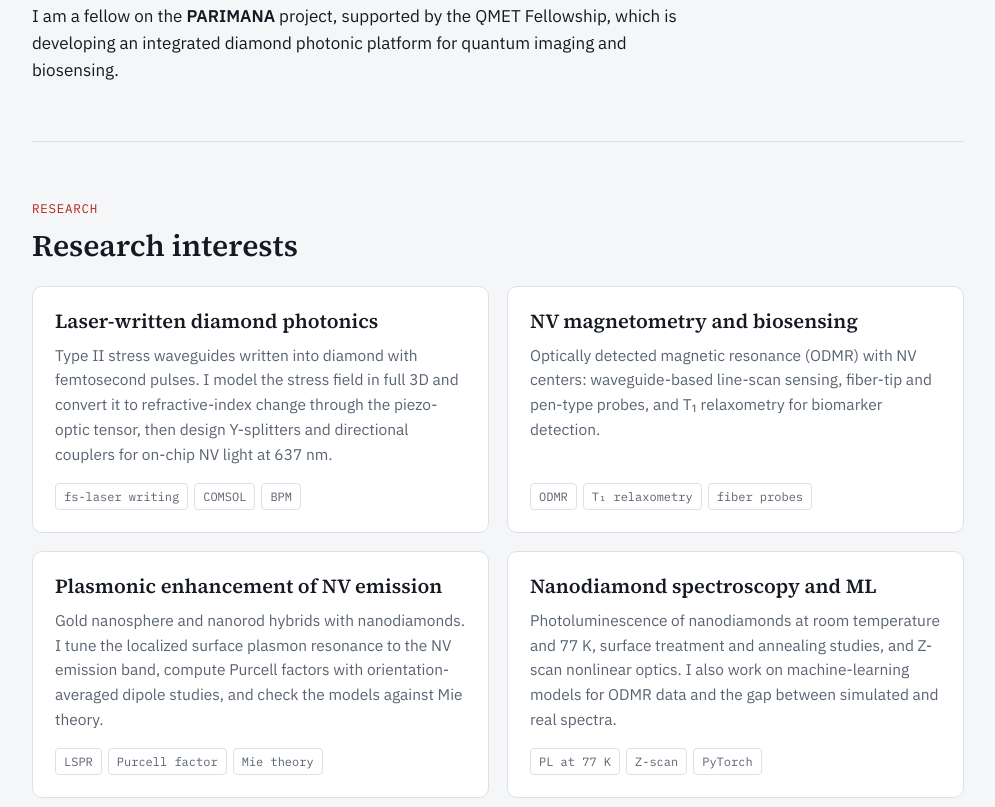
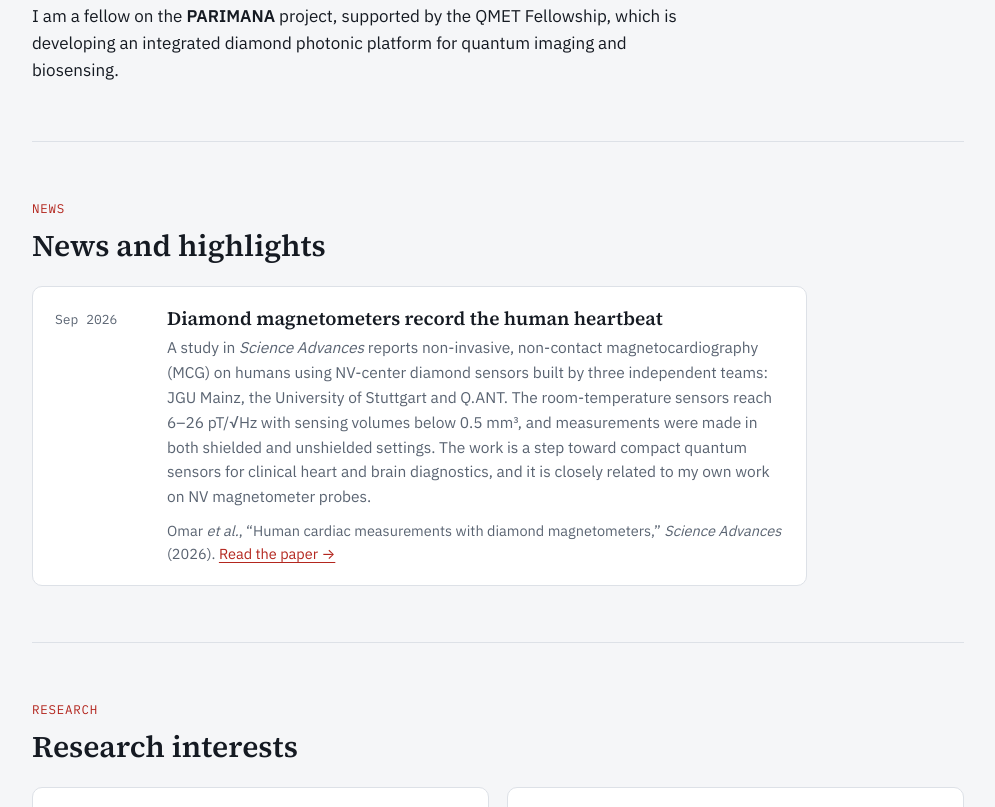
Before and after one commit to sachinnegi128-tech/sachinnegi128-tech.github.io, a plain HTML site: page index.html in a window 1280 px wide. Shown: the part 890-1697 px from the top of the page, without its empty margins (142-1137 px from the left). Drawn offline with Linux system fonts and the light colour scheme.

Commit message:
Add News section with diamond MCG paper highlight
Co-Authored-By: Claude Opus 5.5 <noreply@anthropic.com>
Claude-Session: https://claude.ai/code/session_01TRfCnrDVp9AxFGquzLeok2

```diff
--- a/index.html
+++ b/index.html
@@ -112,6 +112,13 @@ section h2{font-size:30px;margin-bottom:22px}
 .contact .card p{color:var(--ink)}
 .contact .k{font-family:var(--mono);font-size:12.5px;color:var(--muted);text-transform:uppercase;letter-spacing:.05em}
 
+.news{list-style:none;margin:0;padding:0;display:grid;gap:18px;max-width:76ch}
+.news li{display:grid;grid-template-columns:96px 1fr;gap:16px;background:var(--surface);border:1px solid var(--line);border-radius:10px;padding:20px 22px}
+.news .when{font-family:var(--mono);font-size:13px;color:var(--muted);padding-top:3px;font-variant-numeric:tabular-nums}
+.news h3{font-size:19px;margin-bottom:6px}
+.news p{font-size:15.5px;color:var(--muted)}
+.news .src{margin-top:10px;font-size:14.5px}
+@media (max-width:560px){.news li{grid-template-columns:1fr;gap:6px}}
 footer{border-top:1px solid var(--line);padding:28px 0 40px;color:var(--muted);font-size:14px}
 
 @media (max-width:820px){
@@ -134,6 +141,7 @@ footer{border-top:1px solid var(--line);padding:28px 0 40px;color:var(--muted);f
     <a class="brand" href="#about">Sachin Negi</a>
     <nav aria-label="Sections">
       <ul>
+        <li><a href="#news">News</a></li>
         <li><a href="#research">Research</a></li>
         <li><a href="#parimana">PARIMANA</a></li>
         <li><a href="#publications">Publications</a></li>
@@ -179,6 +187,21 @@ footer{border-top:1px solid var(--line);padding:28px 0 40px;color:var(--muted);f
       <p>My research combines finite-element simulation, femtosecond laser fabrication and hands-on instrument building. I model stress-induced waveguides and plasmonic structures in COMSOL, fabricate devices in diamond, and build the optical and microwave setups that read out NV spin states.</p>
       <p>I am a fellow on the <b>PARIMANA</b> project, supported by the QMET Fellowship, which is developing an integrated diamond photonic platform for quantum imaging and biosensing.</p>
     </div>
+  </section>
+
+  <section id="news" aria-labelledby="news-h">
+    <p class="label">News</p>
+    <h2 id="news-h">News and highlights</h2>
+    <ul class="news">
+      <li>
+        <span class="when">Sep 2026</span>
+        <div>
+          <h3>Diamond magnetometers record the human heartbeat</h3>
+          <p>A study in <i>Science Advances</i> reports non-invasive, non-contact magnetocardiography (MCG) on humans using NV-center diamond sensors built by three independent teams: JGU Mainz, the University of Stuttgart and Q.ANT. The room-temperature sensors reach 6–26 pT/√Hz with sensing volumes below 0.5 mm³, and measurements were made in both shielded and unshielded settings. The work is a step toward compact quantum sensors for clinical heart and brain diagnostics, and it is closely related to my own work on NV magnetometer probes.</p>
+          <p class="src">Omar <i>et al.</i>, “Human cardiac measurements with diamond magnetometers,” <i>Science Advances</i> (2026). <a href="https://www.science.org/doi/10.1126/sciadv.aeg5281">Read the paper →</a></p>
+        </div>
+      </li>
+    </ul>
   </section>
 
   <section id="research" aria-labelledby="research-h">
```
